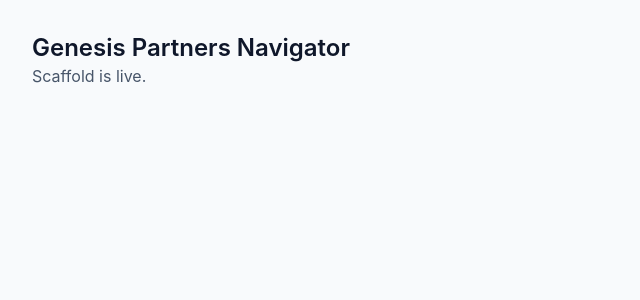
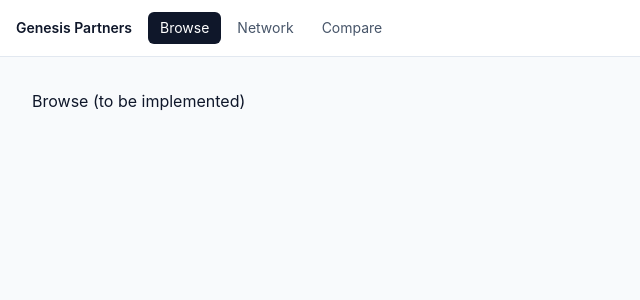
Before and after one commit to BioKEA/doe-genesis-navigator, a React (Vite) app in the folder app/: page /#/ in a window 1280 px wide. Shown: the top 300 px of the page, without its empty margins (0-640 px from the left). Built offline with nearby package versions, Linux system fonts and the light colour scheme.

Commit message:
app: router shell + top bar + placeholder routes

```diff
--- a/app/src/App.tsx
+++ b/app/src/App.tsx
@@ -1,8 +1,26 @@
+import { HashRouter, Route, Routes } from "react-router-dom";
+import TopBar from "./components/TopBar";
+import Browse from "./routes/Browse";
+import ProfileDetail from "./routes/ProfileDetail";
+import Compare from "./routes/Compare";
+import Network from "./routes/Network";
+import NotFound from "./routes/NotFound";
+
 export default function App() {
   return (
-    <div className="p-8">
-      <h1 className="text-2xl font-semibold">Genesis Partners Navigator</h1>
-      <p className="text-slate-600">Scaffold is live.</p>
-    </div>
+    <HashRouter>
+      <div className="flex min-h-screen flex-col">
+        <TopBar />
+        <main className="flex-1">
+          <Routes>
+            <Route path="/" element={<Browse />} />
+            <Route path="/profile/:slug" element={<ProfileDetail />} />
+            <Route path="/compare" element={<Compare />} />
+            <Route path="/network" element={<Network />} />
+            <Route path="*" element={<NotFound />} />
+          </Routes>
+        </main>
+      </div>
+    </HashRouter>
   );
 }
--- /dev/null
+++ b/app/src/components/TopBar.tsx
@@ -0,0 +1,19 @@
+import { NavLink } from "react-router-dom";
+
+const tabClass = ({ isActive }: { isActive: boolean }) =>
+  `px-3 py-1.5 rounded-md text-sm ${
+    isActive ? "bg-slate-900 text-white" : "text-slate-600 hover:bg-slate-200"
+  }`;
+
+export default function TopBar() {
+  return (
+    <header className="flex items-center gap-4 border-b border-slate-200 bg-white px-4 py-3">
+      <div className="text-sm font-semibold">Genesis Partners</div>
+      <nav className="flex gap-1">
+        <NavLink to="/" end className={tabClass}>Browse</NavLink>
+        <NavLink to="/network" className={tabClass}>Network</NavLink>
+        <NavLink to="/compare" className={tabClass}>Compare</NavLink>
+      </nav>
+    </header>
+  );
+}
--- /dev/null
+++ b/app/src/routes/Browse.tsx
@@ -0,0 +1,3 @@
+export default function Browse() {
+  return <div className="p-8">Browse (to be implemented)</div>;
+}
--- /dev/null
+++ b/app/src/routes/Compare.tsx
@@ -0,0 +1,3 @@
+export default function Compare() {
+  return <div className="p-8">Compare (to be implemented)</div>;
+}
--- /dev/null
+++ b/app/src/routes/Network.tsx
@@ -0,0 +1,3 @@
+export default function Network() {
+  return <div className="p-8">Network (to be implemented)</div>;
+}
--- /dev/null
+++ b/app/src/routes/NotFound.tsx
@@ -0,0 +1,9 @@
+import { Link } from "react-router-dom";
+export default function NotFound() {
+  return (
+    <div className="p-8">
+      <h1 className="text-xl font-semibold">Not found</h1>
+      <Link className="text-sky-700 underline" to="/">Back to browse</Link>
+    </div>
+  );
+}
--- /dev/null
+++ b/app/src/routes/ProfileDetail.tsx
@@ -0,0 +1,5 @@
+import { useParams } from "react-router-dom";
+export default function ProfileDetail() {
+  const { slug } = useParams();
+  return <div className="p-8">Profile: {slug}</div>;
+}
```
